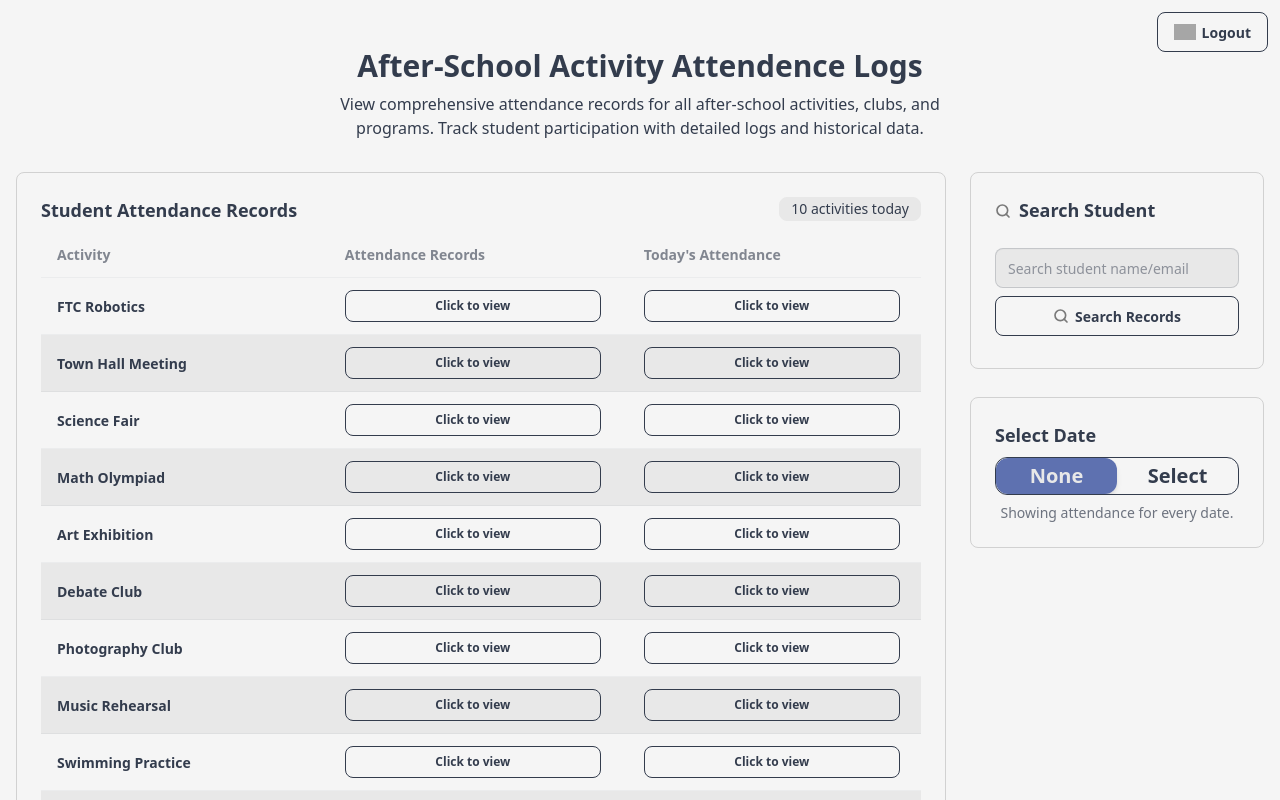
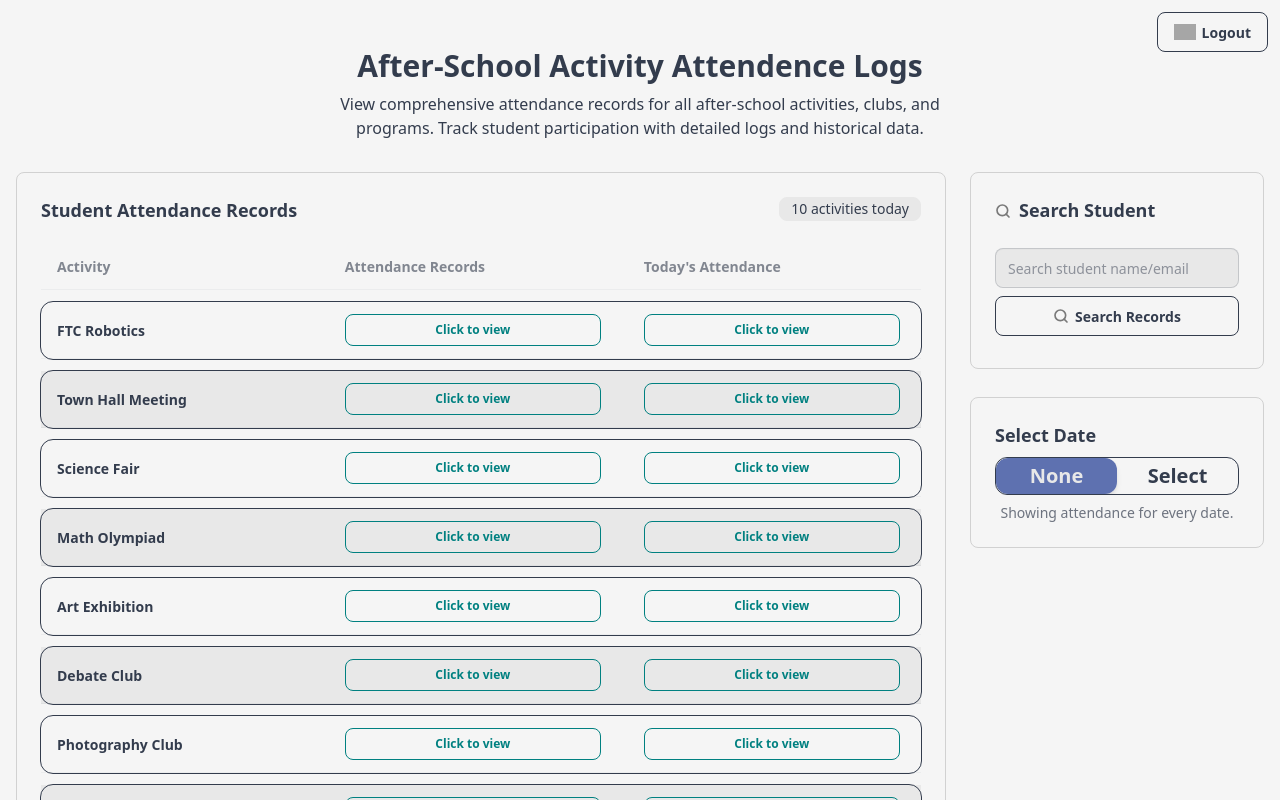
Before and after one commit to sitechtimes/nfc-afterschool, a Nuxt app in the folder frontend/: page / in a window 1280 px wide. Shown: the top 800 px of the page. Built offline with nearby package versions, Linux system fonts and the light colour scheme; grey boxes are pictures that could not be loaded.

Commit message:
Attendance content

```diff
--- a/frontend/app/pages/index.vue
+++ b/frontend/app/pages/index.vue
@@ -32,7 +32,9 @@
                 10 activities today
               </div>
             </div>
-            <table class="table table-zebra">
+            <table
+              class="table table-zebra border-separate border-spacing-y-3 w-full"
+            >
               <thead>
                 <tr>
                   <th>Activity</th>
@@ -41,8 +43,12 @@
                 </tr>
               </thead>
               <tbody>
-                <tr v-for="activity in activities" :key="activity">
-                  <th>{{ activity }}</th>
+                <tr
+                  v-for="activity in activities"
+                  :key="activity"
+                  class="w-full outline rounded-xl"
+                >
+                  <th class="">{{ activity }}</th>
                   <td>
                     <button
                       @click="
@@ -52,7 +58,7 @@
                           searchDate: selectedDate,
                         })
                       "
-                      class="btn btn-sm btn-outline btn-wide"
+                      class="btn btn-sm btn-outline btn-accent btn-wide"
                     >
                       Click to view
                     </button>
@@ -66,7 +72,7 @@
                           searchDate: 'today',
                         })
                       "
-                      class="btn btn-sm btn-outline btn-wide"
+                      class="btn btn-sm btn-outline btn-accent btn-wide"
                     >
                       Click to view
                     </button>
```
